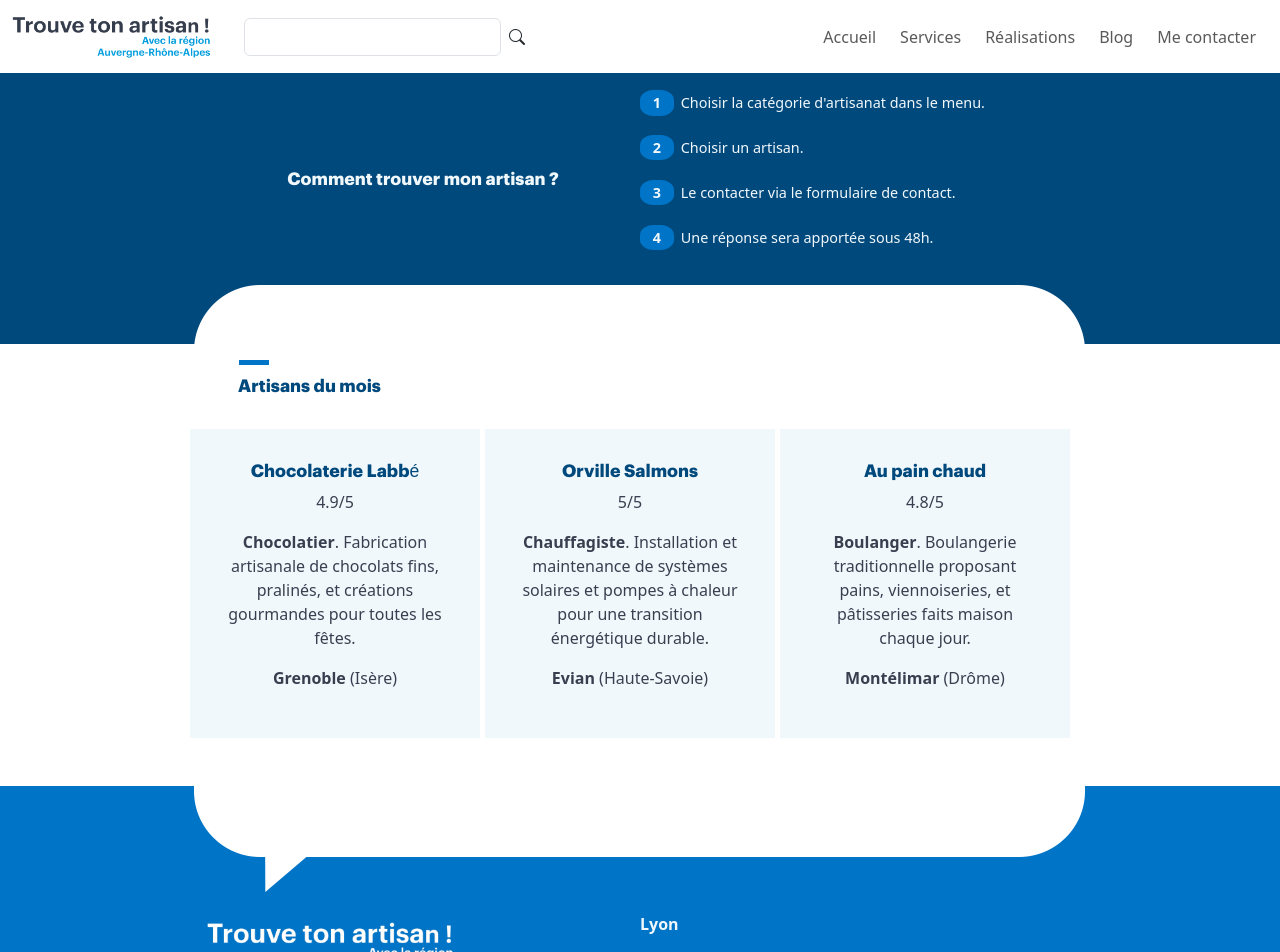
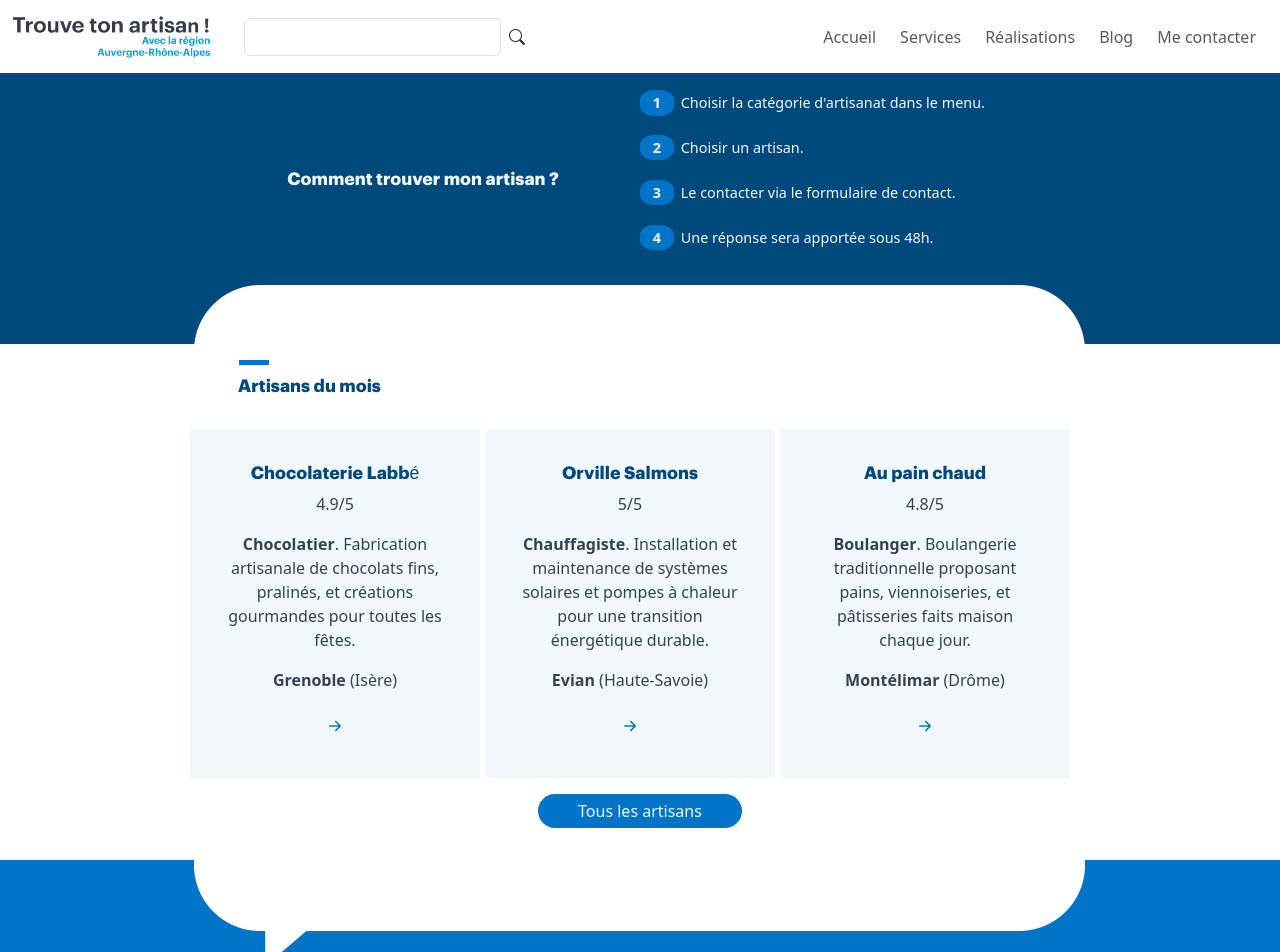
Before and after one commit to lc0362/trouve-ton-artisan, a React (Create React App) app: page / in a window 1280 px wide. Shown: the top 952 px of the page. Built offline with nearby package versions, Linux system fonts and the light colour scheme.

Commit message:
modif button home and arrow

```diff
--- a/src/pages/Home.css
+++ b/src/pages/Home.css
@@ -66,17 +66,59 @@ margin-right: 0.2rem;
   margin: 0 auto;
 }
 
-.artisan-card{
+.artisan-card {
     background-color: var(--color-white);
     color: var(--color-dark);
     text-align: center;
     padding: 2rem;
     margin-bottom: 1em;
+    border: 2px solid transparent;
+    transition: border-color 0.3s ease, transform 0.3s ease;
 }
 
+.artisan-card:hover {
+    border-color: var(--color-primary);
+    cursor: pointer;
+}
+
+.artisan-card .arrow {
+    display: inline-block;
+    color: var(--color-primary);
+    font-size: 1.5rem;
+    transition: transform 0.3s ease, color 0.3s ease;
+}
+
+.artisan-card:hover .arrow {
+    transform: scale(1.2);
+}
 .artisan-card h2{
     font-size: 1.1em;
     color: var(--color-secondary);
+}
+
+.arrow {
+    display: inline-block;
+    color: var(--color-primary);
+    font-size: 1.5rem;
+}
+
+.button-home {
+    text-align: center;
+}
+
+.button-home button {
+    background-color: var(--color-primary);
+    color: var(--color-white);
+    border: none;
+    padding: 5px 40px 5px 40px;
+    border-radius: 20px !important;
+    transition: background-color 0.3s ease, transform 0.2s ease;
+}
+
+
+.button-home button:hover {
+    background-color: var(--color-secondary);
+    transform: scale(1.05);
 }
 
 /* Responsive à partir des écrans  tablet*/
@@ -85,8 +127,6 @@ margin-right: 0.2rem;
         max-width: 900px;
         margin: 0 auto;
     }
-
-
 
     .contain-blue {
         display: flex;
--- a/src/pages/Home.jsx
+++ b/src/pages/Home.jsx
@@ -60,10 +60,16 @@ function Home() {
                                 <strong>{artisan.location}</strong>
                                     {departement && ` (${departement})`} {/* Si le département n'est pas précisé, vide */}
                                 </p>
+                                <i className="bi bi-arrow-right-short arrow"></i>
                             </div>
                         );
                     })}
                 </div>
+
+
+    <div className='button-home'>
+        <button> Tous les artisans </button>    </div>
+
                 </div>
             </div>
         </>
```
